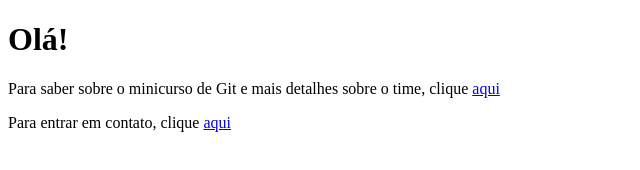
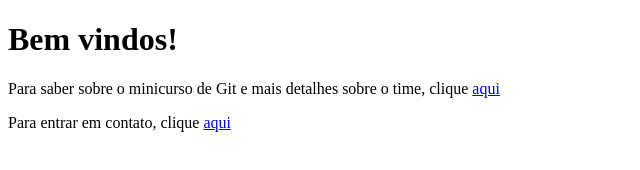
Before and after one commit to francyles/Treinamento_NCA_28, a plain HTML site: page index.html in a window 1280 px wide. Shown: the whole page, without its empty margins (0-640 px from the left). Drawn offline with Linux system fonts and the light colour scheme.

Commit message:
Modificando index.html

```diff
--- a/index.html
+++ b/index.html
@@ -7,7 +7,7 @@
     <title>Página Inicial</title>
 </head>
 <body>
-    <h1>Olá!</h1>
+    <h1>Bem vindos!</h1>
 
     <p> Para saber sobre o minicurso de Git e mais detalhes sobre o time, clique <a href="sobre.html">aqui</a> </p>
     <p> Para entrar em contato, clique <a href="contatos.html">aqui</a> </p>
```
